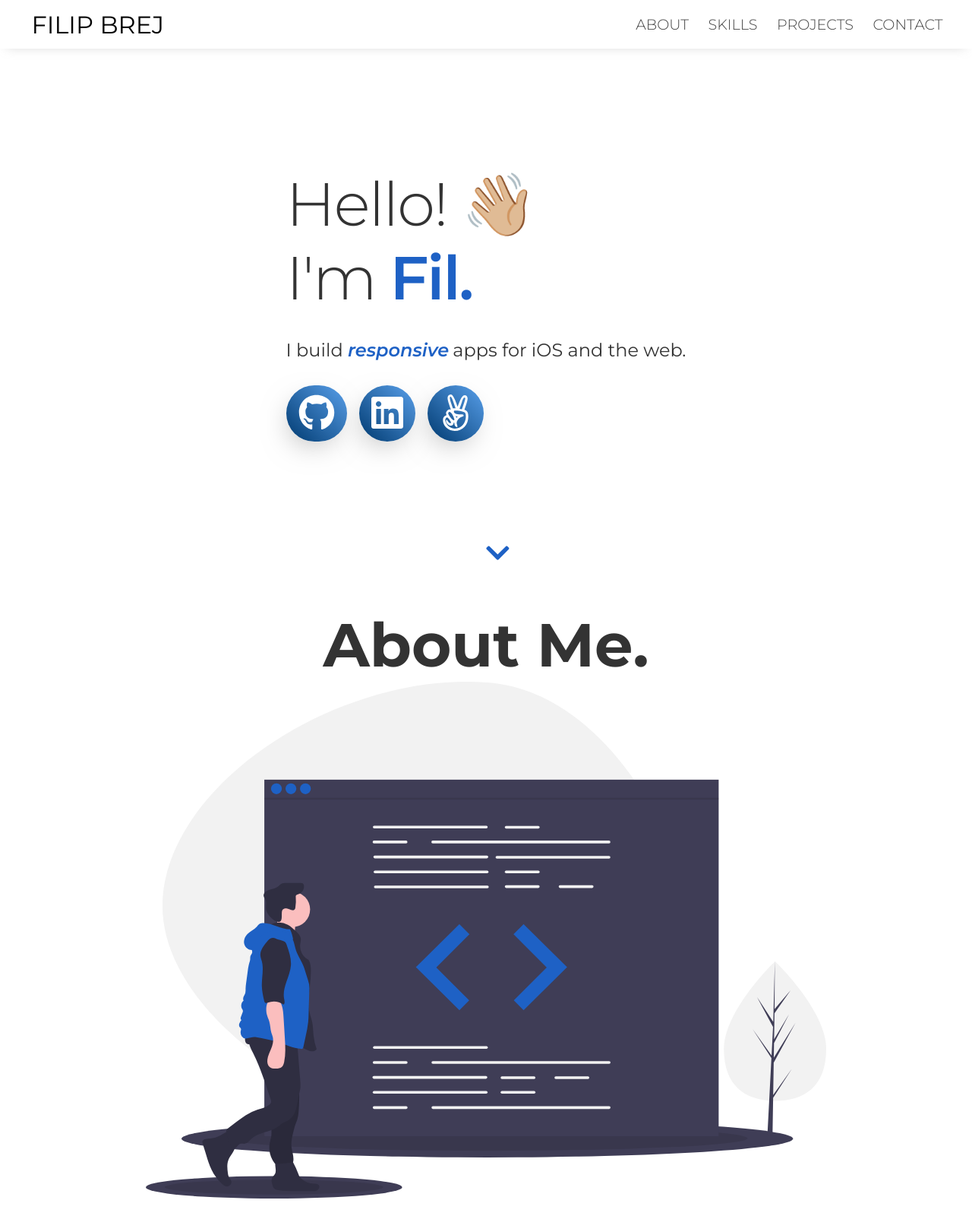
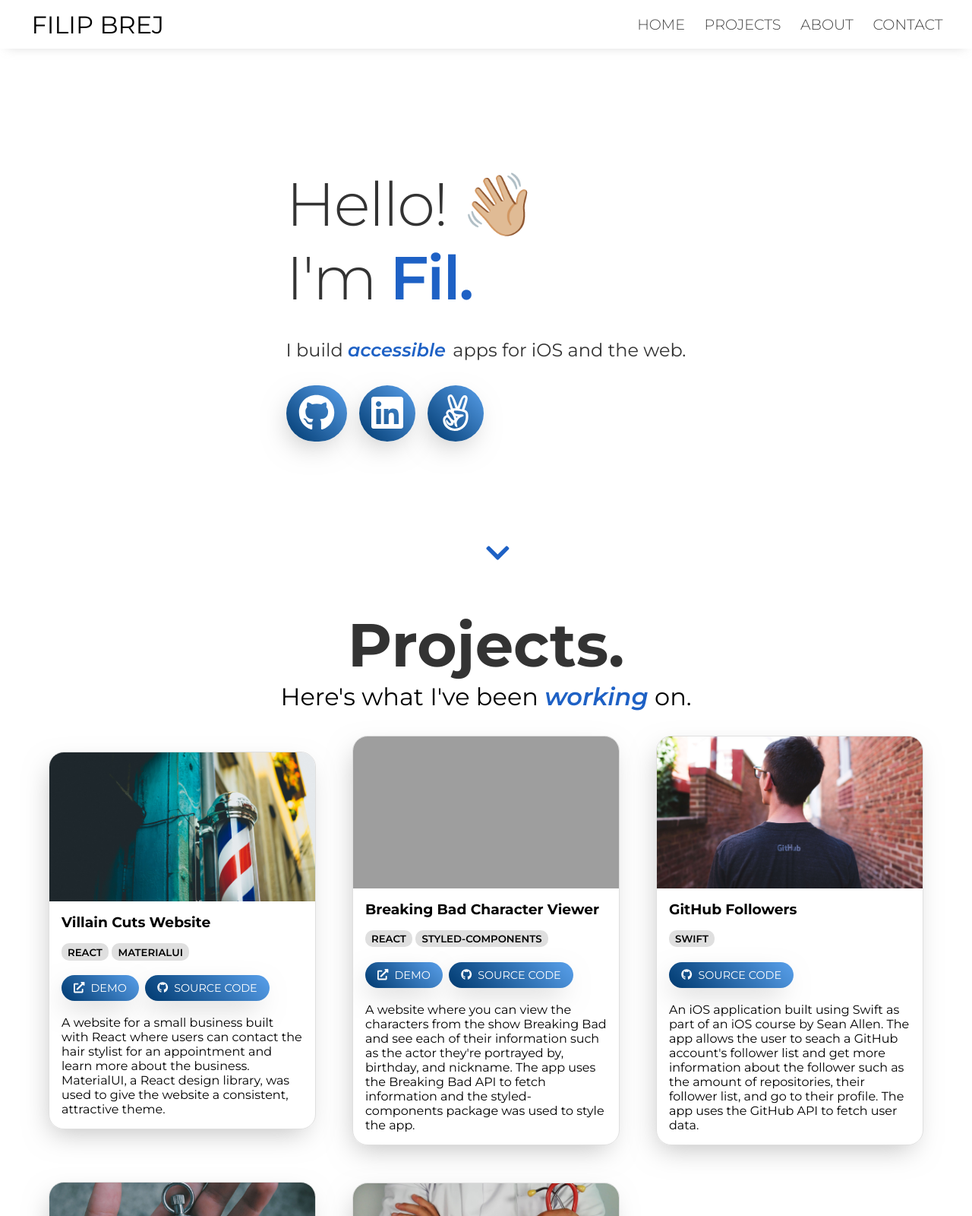
Before and after one commit to filipbrej/portfolio-site, a Gatsby site: page / in a window 1280 px wide. Shown: the top 1600 px of the page at 76% size. Built offline with nearby package versions, Linux system fonts and the light colour scheme; Gatsby itself is replaced by a stand-in of ours; grey boxes are pictures that could not be loaded.

Commit message:
Added smooth scrolling to nav bar links

```diff
--- a/src/components/Navigation/NavbarLinks.js
+++ b/src/components/Navigation/NavbarLinks.js
@@ -1,5 +1,5 @@
 import React from "react"
-import { Link } from "react-scroll"
+import { Link, animateScroll as scroll } from "react-scroll"
 import styled from "styled-components"
 
 const NavItem = styled(Link)`
@@ -29,10 +29,18 @@
 const NavbarLinks = () => {
   return (
     <>
-      <NavItem to="/">About</NavItem>
-      <NavItem to="/">Skills</NavItem>
-      <NavItem to="/">Projects</NavItem>
-      <NavItem to="/">Contact</NavItem>
+      <NavItem to="home" smooth={true} spy={true}>
+        Home
+      </NavItem>
+      <NavItem to="projects" smooth={true} spy={true} offset={-100}>
+        Projects
+      </NavItem>
+      <NavItem to="about" smooth={true} spy={true} offset={-200}>
+        About
+      </NavItem>
+      <NavItem to="contact" smooth={true} spy={true}>
+        Contact
+      </NavItem>
     </>
   )
 }
--- a/src/components/layout.js
+++ b/src/components/layout.js
@@ -1,10 +1,3 @@
-/**
- * Layout component that queries for data
- * with Gatsby's useStaticQuery component
- *
- * See: https://www.gatsbyjs.org/docs/use-static-query/
- */
-
 import React from "react"
 import PropTypes from "prop-types"
 import { useStaticQuery, graphql } from "gatsby"
@@ -40,11 +33,10 @@
     <>
       <GlobalStyle />
       <Header />
-
-      <Home />
-      <About />
-      <Projects />
-      <Contact />
+      <Home id="home" />
+      <Projects id="projects" />
+      <About id="about" />
+      <Contact id="contact" />
     </>
   )
 }
--- a/src/sections/About.js
+++ b/src/sections/About.js
@@ -137,16 +137,18 @@
   margin-bottom: 1rem;
   display: flex;
   flex-wrap: wrap;
+
   @media (max-width: 1700px) {
     justify-content: center;
+    flex-direction: row;
   }
 `
 
-const About = () => {
+const About = ({ id }) => {
   return (
     <>
       <Title>About Me.</Title>
-      <Wrapper>
+      <Wrapper id={id}>
         <AboutWrapper>
           <Heading>
             Let me tell you my <Span>story</Span>.
--- a/src/sections/Contact.js
+++ b/src/sections/Contact.js
@@ -139,14 +139,19 @@
   }
 `
 
-const Contact = () => {
+const Contact = ({ id }) => {
   return (
-    <>
+    <div id={id}>
       <Title>Contact.</Title>
       <Heading>
         Let's work <Span>together</Span>.
       </Heading>
-      <Form name="contact" method="POST" data-netlify="true">
+      <Form action="" name="contact" method="POST" data-netlify="true">
+        <input
+          type="hidden"
+          name="form-name"
+          value="the-name-of-the-html-form"
+        />
         <FormGroup>
           <Input
             required
@@ -181,7 +186,7 @@
           Submit
         </SubmitButton>
       </Form>
-    </>
+    </div>
   )
 }
 
--- a/src/sections/Home.js
+++ b/src/sections/Home.js
@@ -117,7 +117,7 @@
   cursor: pointer;
 `
 
-const Home = () => {
+const Home = ({ id }) => {
   // Animation for title
   const TitleSpring = useSpring({
     config: config.wobbly,
@@ -155,7 +155,7 @@
   })
 
   return (
-    <Wrapper>
+    <Wrapper id={id}>
       <TextWrapper>
         <Title style={TitleSpring}>
           Hello! 👋🏼 <br /> I'm <TitleSpan>Fil.</TitleSpan>
--- a/src/sections/Projects.js
+++ b/src/sections/Projects.js
@@ -9,6 +9,7 @@
 import GitHubFollowers from "../images/projects/github-follower.jpg"
 import Minutap from "../images/projects/minutap-app.jpg"
 import CHD from "../images/projects/CHD.jpg"
+import BreakingBad from "../images/projects/breaking-bad.jpg"
 
 const Wrapper = styled.section`
   display: flex;
@@ -146,9 +147,9 @@
   cursor: pointer;
 `
 
-const Projects = () => {
+const Projects = ({ id }) => {
   return (
-    <Wrapper>
+    <Wrapper id={id}>
       <Title>Projects.</Title>
       <Heading>
         Here's what I've been <Span>working</Span> on.
@@ -181,8 +182,44 @@
             A website for a small business built with React where users can
             contact the hair stylist for an appointment and learn more about the
             business. MaterialUI, a React design library, was used to give the
-            website a consistent, attractive theme. Netlify was used for hosting
-            and handling the contact form submissions.
+            website a consistent, attractive theme.
+          </ProjectDescription>
+        </ProjectCard>
+        <ProjectCard>
+          <ProjectImage src={BreakingBad} />
+          <ProjectName>Breaking Bad Character Viewer</ProjectName>
+          <SkillWrapper>
+            <Skill>React</Skill>
+            <Skill>Styled-Components</Skill>
+          </SkillWrapper>
+          <LinkWrapper>
+            <ProjectLink
+              href="https://breaking-bad-cast-viewer.netlify.app/"
+              target="_blank"
+            >
+              <FontAwesomeIcon
+                icon={faExternalLinkAlt}
+                style={{ marginRight: "0.5rem" }}
+              />
+              Demo
+            </ProjectLink>
+            <ProjectLink
+              href="https://github.com/filipbrej/breaking-bad-react"
+              target="_blank"
+            >
+              <FontAwesomeIcon
+                icon={faGithub}
+                style={{ marginRight: "0.5rem" }}
+              />
+              Source Code
+            </ProjectLink>
+          </LinkWrapper>
+          <ProjectDescription>
+            A website where you can view the characters from the show Breaking
+            Bad and see each of their information such as the actor they're
+            portrayed by, birthday, and nickname. The app uses the Breaking Bad
+            API to fetch information and the styled-components package was used
+            to style the app.
           </ProjectDescription>
         </ProjectCard>
         <ProjectCard>
@@ -232,8 +269,8 @@
           <ProjectDescription>
             An iOS game built using Swift. Users press a button as many times as
             they can in a minute and try to achieve a high score. The UI was
-            built programmatically and UserDefaults is used to keep track of the
-            high score.
+            built programmatically with Swift. UserDefaults was used to keep
+            track of the high score even when the user exited the app.
           </ProjectDescription>
         </ProjectCard>
         <ProjectCard>
```
Also changed, not shown: 1 other file.
